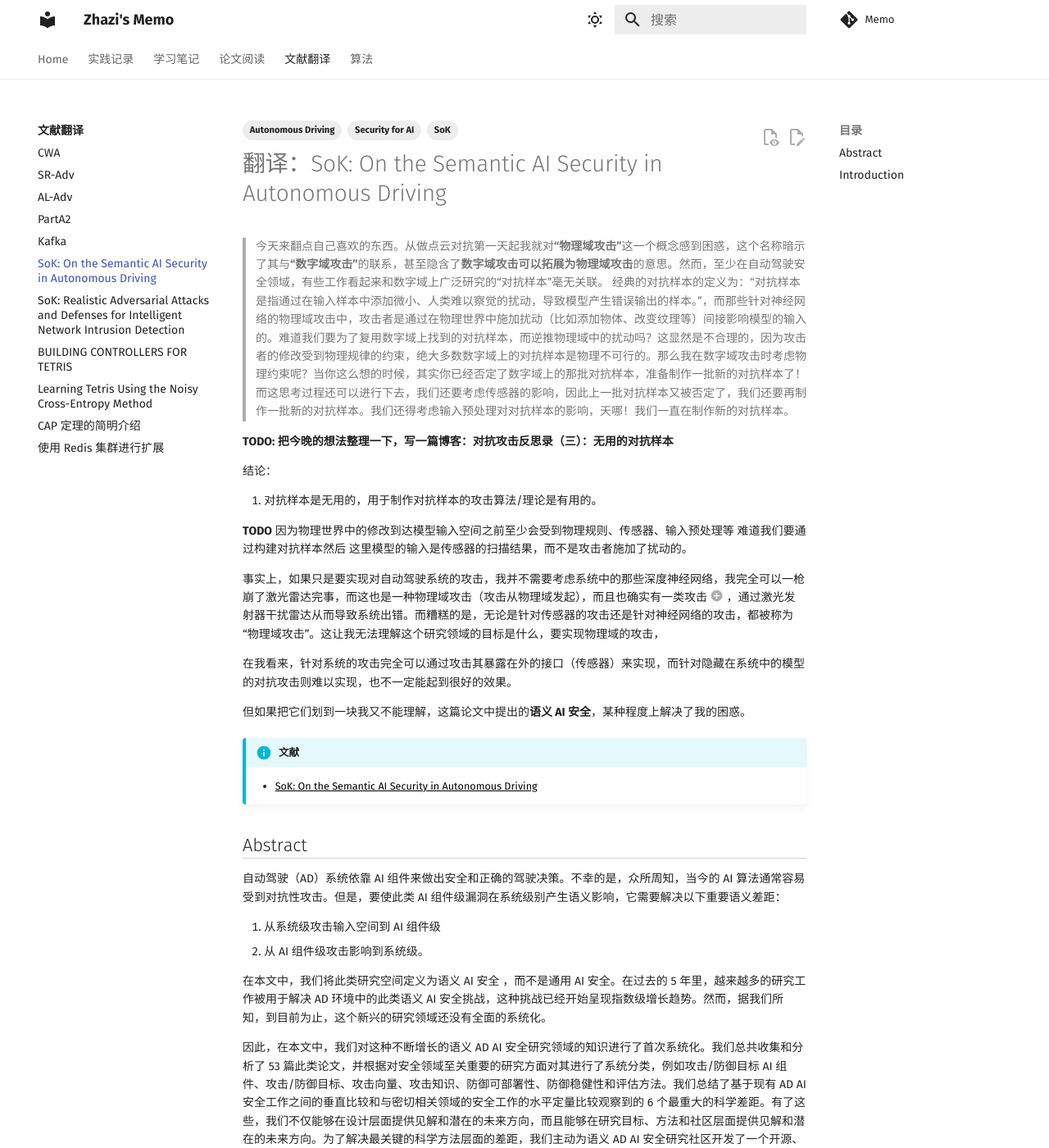
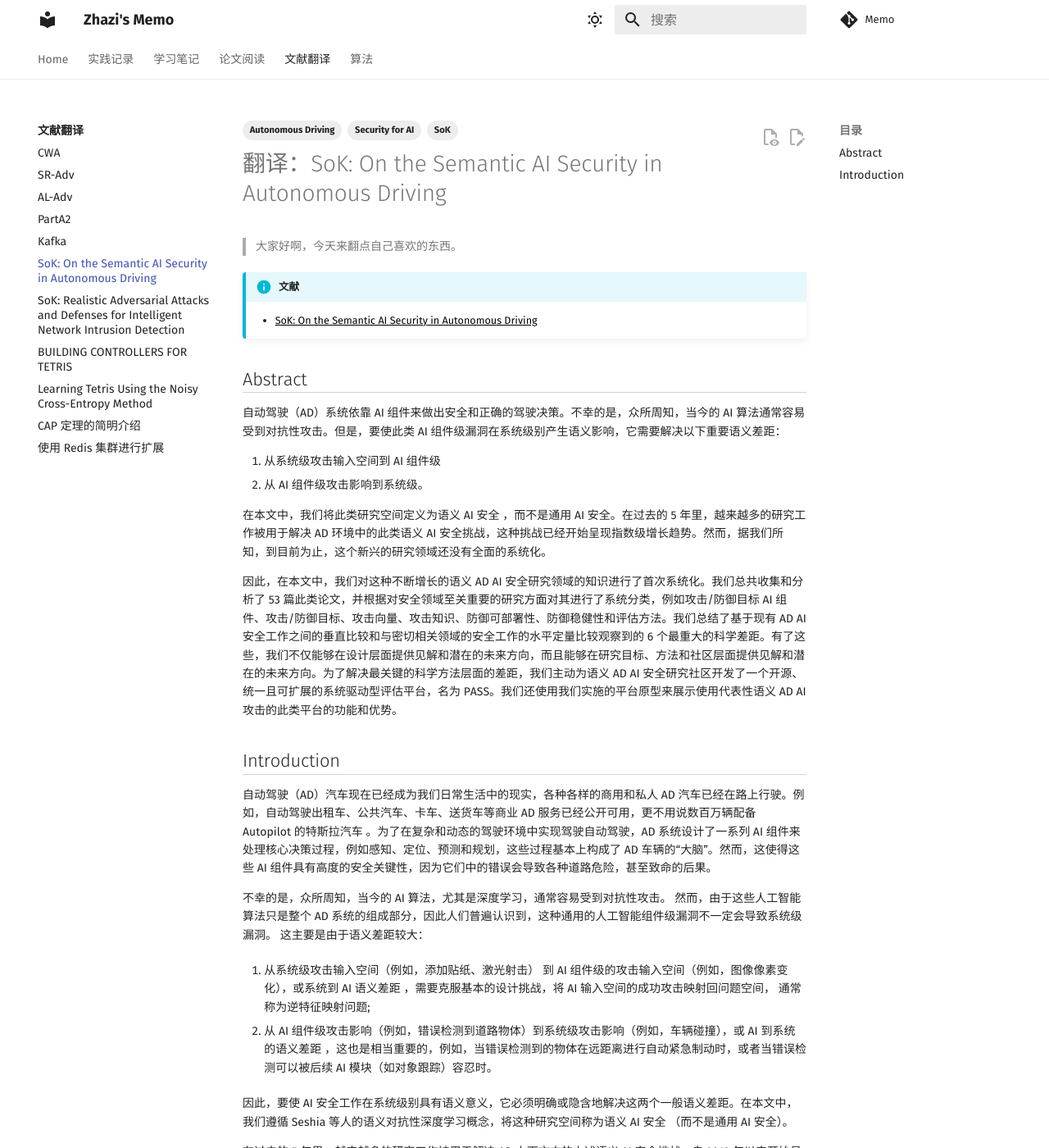
Before and after one commit to zhazi77/zhazi77.github.io, an MkDocs documentation site: the page built from docs/translation/sok-semantic-ai-security-in-ad.md, in a window 1280 px wide and 1400 px high. Shown: the whole window at 82% size. Built offline with MkDocs 1.6.1 and Material for MkDocs 9.7.7, drawn with Linux system fonts in a browser that asks for light colours; emoji names are drawn with the system emoji font; comment, search, counter and statistics services are not loaded.

Commit message:
update: 小休小改

```diff
--- a/docs/translation/sok-semantic-ai-security-in-ad.md
+++ b/docs/translation/sok-semantic-ai-security-in-ad.md
@@ -15,28 +15,8 @@ authors:
 # 翻译：SoK: On the Semantic AI Security in Autonomous Driving
 
 
-> 今天来翻点自己喜欢的东西。从做点云对抗第一天起我就对**“物理域攻击”**这一个概念感到困惑，这个名称暗示了其与**“数字域攻击”**的联系，甚至隐含了**数字域攻击可以拓展为物理域攻击**的意思。然而，至少在自动驾驶安全领域，有些工作看起来和数字域上广泛研究的“对抗样本”毫无关联。
-> 经典的对抗样本的定义为：“对抗样本是指通过在输入样本中添加微小、人类难以察觉的扰动，导致模型产生错误输出的样本。”，而那些针对神经网络的物理域攻击中，攻击者是通过在物理世界中施加扰动（比如添加物体、改变纹理等）间接影响模型的输入的。难道我们要为了复用数字域上找到的对抗样本，而逆推物理域中的扰动吗？这显然是不合理的，因为攻击者的修改受到物理规律的约束，绝大多数数字域上的对抗样本是物理不可行的。那么我在数字域攻击时考虑物理约束呢？当你这么想的时候，其实你已经否定了数字域上的那批对抗样本，准备制作一批新的对抗样本了！而这思考过程还可以进行下去，我们还要考虑传感器的影响，因此上一批对抗样本又被否定了，我们还要再制作一批新的对抗样本。我们还得考虑输入预处理对对抗样本的影响，天哪！我们一直在制作新的对抗样本。
+> 大家好啊，今天来翻点自己喜欢的东西。
 
-**TODO: 把今晚的想法整理一下，写一篇博客：对抗攻击反思录（三）：无用的对抗样本**
-
-结论：
-
-1. 对抗样本是无用的，用于制作对抗样本的攻击算法/理论是有用的。
-
-**TODO**
-因为物理世界中的修改到达模型输入空间之前至少会受到物理规则、传感器、输入预处理等
-难道我们要通过构建对抗样本然后
-这里模型的输入是传感器的扫描结果，而不是攻击者施加了扰动的。
-
-事实上，如果只是要实现对自动驾驶系统的攻击，我并不需要考虑系统中的那些深度神经网络，我完全可以一枪崩了激光雷达完事，而这也是一种物理域攻击（攻击从物理域发起），而且也确实有一类攻击(1)，通过激光发射器干扰雷达从而导致系统出错。而糟糕的是，无论是针对传感器的攻击还是针对神经网络的攻击，都被称为“物理域攻击”。这让我无法理解这个研究领域的目标是什么，要实现物理域的攻击，
-{ .annotate }
-
-1. 我通常戏称这类方法为“激光捅雷达”，管他背后是什么神经网络，我直接把激光雷达捅穿了还有你神经网络什么事:sweat_smile:。
-
-在我看来，针对系统的攻击完全可以通过攻击其暴露在外的接口（传感器）来实现，而针对隐藏在系统中的模型的对抗攻击则难以实现，也不一定能起到很好的效果。
-
-但如果把它们划到一块我又不能理解，这篇论文中提出的**语义 AI 安全**，某种程度上解决了我的困惑。
 
 !!! info "文献"
 
--- a/mkdocs.yml
+++ b/mkdocs.yml
@@ -138,7 +138,9 @@ nav:
     - rsync 笔记: note/rsync.md
     - ModelNet40 归纳: note/modelnet40.md
     - Linux 有用软件归纳: note/useful_linux_app.md
-    - 三维点云对抗攻击反思录(一) —— C&W Attack:  note/CW-Attack.md
+    - 三维点云对抗攻击反思录(一) —— C&W Attack:  note/3D-Adv-01-CW-Attack.md
+    - 三维点云对抗攻击反思录(二) —— C&W Attack 框架:  note/3D-Adv-02-CW-Attack-framework.md
+    - "三维点云对抗攻击反思录(三) —— 物理域攻击: 无用的对抗样本" :  note/3D-Adv-03-phisical-domain-attack.md
   - 论文阅读:
     - ACE: paper/ACE.md
     - GradCraft: paper/GradCraft.md
```
Also changed, not shown: docs/note/3D-Adv-02-CW-Attack-framework.md (added, +14 -0 lines), docs/note/3D-Adv-03-phisical-domain-attack.md (added, +51 -0 lines), docs/note/3D-Adv-01-CW-Attack.md (renamed from docs/note/CW-Attack.md).
